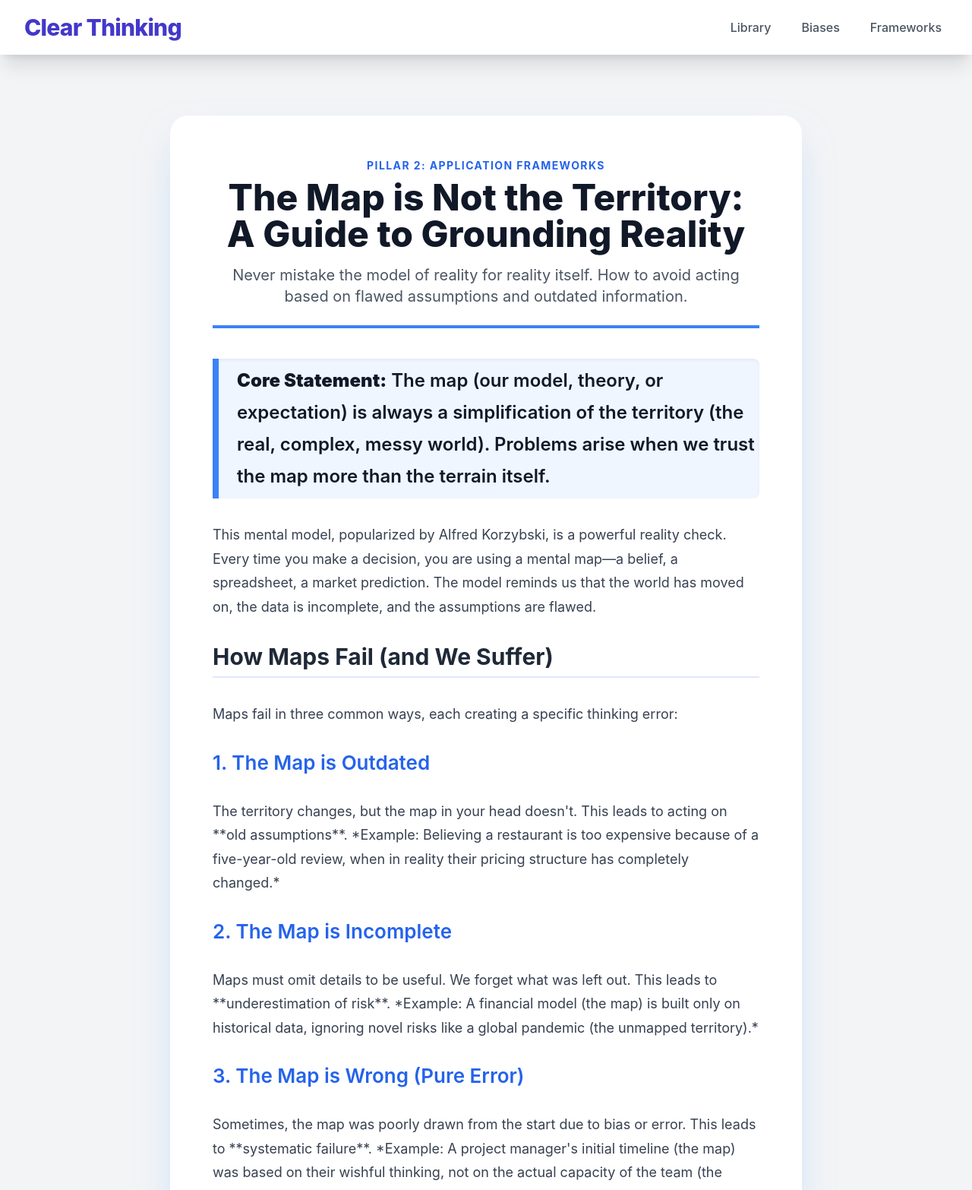
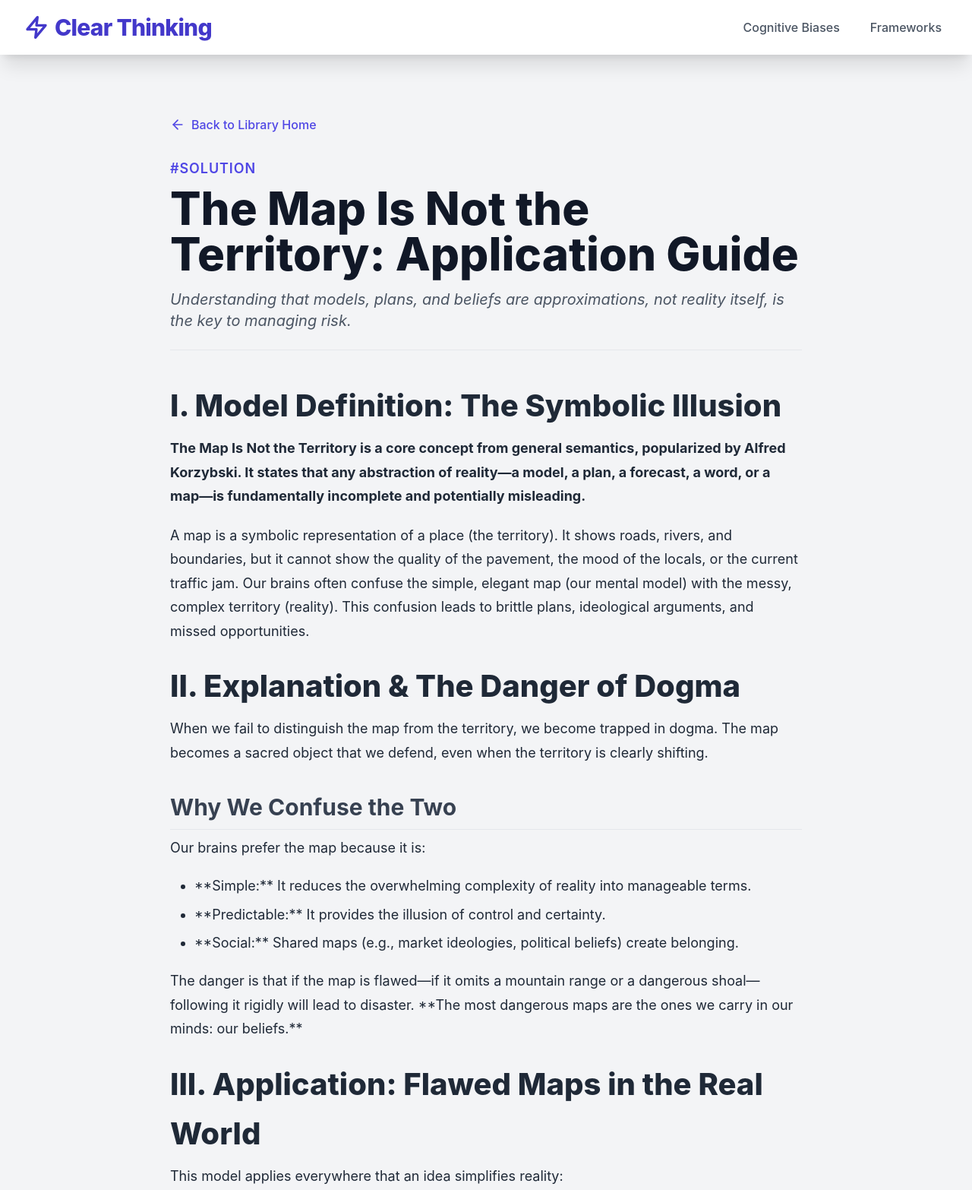
Before and after one commit to toolblaster/ClearThinking.toolblaster.com, a plain HTML site: page articles/frameworks/the-map-is-not-the-territory-application-guide.html in a window 1280 px wide. Shown: the top 1566 px of the page at 76% size. Drawn offline with nearby package versions, Linux system fonts and the light colour scheme.

Commit message:
Update the-map-is-not-the-territory-application-guide.html

```diff
--- a/articles/frameworks/the-map-is-not-the-territory-application-guide.html
+++ b/articles/frameworks/the-map-is-not-the-territory-application-guide.html
@@ -3,15 +3,21 @@
 <head>
     <meta charset="UTF-8">
     <meta name="viewport" content="width=device-width, initial-scale=1.0">
-    <title>Clear Thinking | The Map is Not the Territory: A Guide to Grounding Reality</title>
+    <title>The Map Is Not the Territory: Application Guide | Clear Thinking Library</title>
 
     <!-- 1. Tailwind CSS CDN -->
     <script src="https://cdn.tailwindcss.com"></script>
 
     <!-- 2. Integrated CSS -->
     <style>
-        body { font-family: 'Inter', -apple-system, BlinkMacSystemFont, "Segoe UI", Roboto, "Helvetica Neue", Arial, sans-serif; }
-        /* Mobile menu styles */
+        /* Base body and typography */
+        body {
+            font-family: 'Inter', -apple-system, BlinkMacSystemFont, "Segoe UI", Roboto, "Helvetica Neue", Arial, sans-serif;
+            background-color: #f7f7f7;
+            color: #1f2937;
+        }
+
+        /* Mobile menu styles (copied from index.html) */
         .hamburger {
             cursor: pointer;
             display: flex;
@@ -36,33 +42,67 @@
             transform: rotate(-45deg) translate(5px, -5px);
         }
 
-        /* Article content readability improvements */
+        /* Styling for the main article content: This ensures consistency for h2/h3/p/ul/ol inside the article-content div */
+        .article-content h2 {
+            font-size: 2.5rem; /* text-4xl */
+            font-weight: 800; /* font-extrabold */
+            margin-top: 1.5rem;
+            margin-bottom: 0.5rem;
+            color: #1f2937;
+        }
         .article-content h3 {
-            border-bottom: 2px solid #e0e7ff;
-            padding-bottom: 0.5rem;
-        }
-        .article-content h4 {
-            font-size: 1.625rem;
+            font-size: 1.875rem; /* text-3xl */
+            font-weight: 700; /* font-bold */
+            margin-top: 2rem;
+            margin-bottom: 0.5rem;
+            border-bottom: 1px solid #e5e7eb;
+            padding-bottom: 0.25rem;
+            color: #374151; /* text-gray-700 */
         }
         .article-content p {
-            line-height: 1.75;
+            margin-bottom: 1.25rem;
+            line-height: 1.75; /* leading-relaxed */
+        }
+        .article-content ul, .article-content ol {
+            margin-left: 1.5rem;
+            margin-bottom: 1.25rem;
+            padding-left: 0.5rem;
+        }
+        .article-content ul {
+            list-style-type: disc;
+        }
+        .article-content ol {
+            list-style-type: decimal;
+        }
+        .article-content li {
+            margin-bottom: 0.5rem;
+        }
+        /* Specific styling for the Indigo accent color for Frameworks */
+        .article-tag {
+            color: #4f46e5; /* Consistent Indigo accent color for Frameworks */
         }
     </style>
-    <meta name="description" content="A philosophical concept that serves as a reality check: The model of reality (the map) is not reality itself (the territory).">
+    <meta name="description" content="Understanding that models, plans, and beliefs are approximations, not reality itself, is the key to managing risk.">
 </head>
 <body class="bg-gray-100 text-gray-800 antialiased">
 
-    <!-- Header & Navigation -->
+    <!-- 1. Header & Navigation (Consistent Across Site) -->
     <header class="bg-white shadow-xl sticky top-0 z-50 transition-all duration-300">
         <div class="max-w-7xl mx-auto px-4 sm:px-6 lg:px-8 py-4 flex justify-between items-center">
-            <h1 class="text-3xl font-extrabold text-indigo-700 tracking-tight">Clear Thinking</h1>
+
+            <!-- Logo Link - Clickable, with Icon, pointing to root directory / -->
+            <a href="/" class="flex items-center space-x-2 text-indigo-700 hover:text-indigo-900 transition duration-150 group">
+                <!-- Icon for Clarity (Zap/Lightning) -->
+                <svg xmlns="http://www.w3.org/2000/svg" width="32" height="32" viewBox="0 0 24 24" fill="none" stroke="currentColor" stroke-width="2.5" stroke-linecap="round" stroke-linejoin="round" class="flex-shrink-0">
+                    <polygon points="13 2 3 14 12 14 11 22 21 10 12 10 13 2"></polygon>
+                </svg>
+                <h1 class="text-3xl font-extrabold tracking-tight">Clear Thinking</h1>
+            </a>
 
             <!-- Desktop Navigation -->
             <nav id="main-nav" class="space-x-6 hidden sm:flex">
-                <!-- Correct path is up two levels to reach the root index.html -->
-                <a href="../../index.html" class="text-gray-600 hover:text-indigo-600 font-medium transition duration-150 p-2 rounded-lg hover:bg-indigo-50">Library</a>
-                <a href="#biases" class="text-gray-600 hover:text-indigo-600 font-medium transition duration-150 p-2 rounded-lg hover:bg-indigo-50">Biases</a>
-                <a href="#frameworks" class="text-gray-600 hover:text-indigo-600 font-medium transition duration-150 p-2 rounded-lg hover:bg-indigo-50">Frameworks</a>
+                <a href="/#biases" class="text-gray-600 hover:text-[#E34037] font-medium transition duration-150 p-2 rounded-lg hover:bg-red-50">Cognitive Biases</a>
+                <a href="/#frameworks" class="text-gray-600 hover:text-indigo-600 font-medium transition duration-150 p-2 rounded-lg hover:bg-indigo-50">Frameworks</a>
             </nav>
 
             <!-- Mobile Hamburger Button -->
@@ -78,97 +118,105 @@
         <!-- Mobile Menu (Hidden by default) -->
         <div id="mobile-menu" class="hidden sm:hidden bg-white shadow-lg border-t border-gray-100 py-4 absolute w-full transition-all duration-300">
             <nav class="flex flex-col space-y-2 px-4">
-                <a href="../../index.html" class="text-gray-700 hover:bg-indigo-50 p-3 rounded-lg font-semibold transition duration-150" onclick="document.getElementById('mobile-menu').classList.add('hidden'); document.getElementById('hamburger-icon').classList.remove('menu-open');">Library</a>
-                <a href="#biases" class="text-gray-700 hover:bg-indigo-50 p-3 rounded-lg font-semibold transition duration-150" onclick="document.getElementById('mobile-menu').classList.add('hidden'); document.getElementById('hamburger-icon').classList.remove('menu-open');">Biases</a>
-                <a href="#frameworks" class="text-gray-700 hover:bg-indigo-50 p-3 rounded-lg font-semibold transition duration-150" onclick="document.getElementById('mobile-menu').classList.add('hidden'); document.getElementById('hamburger-icon').classList.remove('menu-open');">Frameworks</a>
+                <a href="/#biases" class="text-gray-700 hover:bg-red-50 p-3 rounded-lg font-semibold transition duration-150" onclick="document.getElementById('mobile-menu').classList.add('hidden'); document.getElementById('hamburger-icon').classList.remove('menu-open');">Cognitive Biases</a>
+                <a href="/#frameworks" class="text-gray-700 hover:bg-indigo-50 p-3 rounded-lg font-semibold transition duration-150" onclick="document.getElementById('mobile-menu').classList.add('hidden'); document.getElementById('hamburger-icon').classList.remove('menu-open');">Frameworks</a>
             </nav>
         </div>
     </header>
 
-    <!-- Main Content Area: Article -->
+    <!-- 2. Main Article Content Area -->
     <main class="max-w-4xl mx-auto px-4 sm:px-6 lg:px-8 py-12 sm:py-20">
-        <article class="bg-white p-6 sm:p-10 md:p-14 rounded-3xl shadow-2xl shadow-blue-300/50">
 
-            <!-- Article Header -->
-            <header class="mb-10 border-b-4 border-blue-500 pb-6 text-center">
-                <p class="text-sm font-bold text-blue-600 uppercase tracking-widest mb-2">Pillar 2: Application Frameworks</p>
-                <h2 class="text-4xl sm:text-5xl font-extrabold text-gray-900 mt-2 leading-tight">The Map is Not the Territory: A Guide to Grounding Reality</h2>
-                <p class="text-xl text-gray-600 mt-4 max-w-2xl mx-auto">Never mistake the model of reality for reality itself. How to avoid acting based on flawed assumptions and outdated information.</p>
-            </header>
+        <!-- Breadcrumb / Back Link -->
+        <div class="mb-8">
+             <a href="/" class="text-indigo-600 hover:text-indigo-800 flex items-center space-x-2 font-medium">
+                <svg xmlns="http://www.w3.org/2000/svg" width="20" height="20" viewBox="0 0 24 24" fill="none" stroke="currentColor" stroke-width="2" stroke-linecap="round" stroke-linejoin="round" class="w-5 h-5">
+                    <path d="M19 12H5"></path>
+                    <path d="M12 19l-7-7 7-7"></path>
+                </svg>
+                <span>Back to Library Home</span>
+             </a>
+        </div>
 
-            <!-- Full article content -->
-            <section class="article-content space-y-8 text-gray-700 text-lg leading-relaxed max-w-3xl mx-auto">
+        <!-- Article Hero/Metadata -->
+        <header class="mb-10 pb-6 border-b border-gray-200">
+            <p class="text-lg font-semibold article-tag uppercase tracking-wider mb-2">#Solution</p>
+            <h1 class="text-5xl md:text-6xl font-extrabold text-gray-900 leading-tight mb-4">The Map Is Not the Territory: Application Guide</h1>
+            <p class="text-xl text-gray-600 italic">Understanding that models, plans, and beliefs are approximations, not reality itself, is the key to managing risk.</p>
+        </header>
 
-                <!-- Core Statement -->
-                <p class="text-2xl font-semibold text-gray-900 border-l-8 border-blue-500 pl-6 py-2 bg-blue-50 rounded-r-lg shadow-inner">
-                    <strong>Core Statement:</strong> The map (our model, theory, or expectation) is always a simplification of the territory (the real, complex, messy world). Problems arise when we trust the map more than the terrain itself.
-                </p>
+        <!-- Article Body - ADD ALL ARTICLE TEXT CONTENT HERE -->
+        <div class="article-content text-lg leading-relaxed text-gray-800">
 
-                <p>This mental model, popularized by Alfred Korzybski, is a powerful reality check. Every time you make a decision, you are using a mental map—a belief, a spreadsheet, a market prediction. The model reminds us that the world has moved on, the data is incomplete, and the assumptions are flawed.</p>
+            <h2>I. Model Definition: The Symbolic Illusion</h2>
 
-                <h3 class="text-3xl font-bold text-gray-800 mt-12 mb-4">How Maps Fail (and We Suffer)</h3>
-                <p>Maps fail in three common ways, each creating a specific thinking error:</p>
+            <p><strong>The Map Is Not the Territory is a core concept from general semantics, popularized by Alfred Korzybski. It states that any abstraction of reality—a model, a plan, a forecast, a word, or a map—is fundamentally incomplete and potentially misleading.</strong></p>
 
-                <h4 class="text-2xl font-semibold text-blue-600 mb-2">1. The Map is Outdated</h4>
-                <p>The territory changes, but the map in your head doesn't. This leads to acting on **old assumptions**. *Example: Believing a restaurant is too expensive because of a five-year-old review, when in reality their pricing structure has completely changed.*</p>
+            <p>A map is a symbolic representation of a place (the territory). It shows roads, rivers, and boundaries, but it cannot show the quality of the pavement, the mood of the locals, or the current traffic jam. Our brains often confuse the simple, elegant map (our mental model) with the messy, complex territory (reality). This confusion leads to brittle plans, ideological arguments, and missed opportunities.</p>
 
-                <h4 class="text-2xl font-semibold text-blue-600 mt-8 mb-2">2. The Map is Incomplete</h4>
-                <p>Maps must omit details to be useful. We forget what was left out. This leads to **underestimation of risk**. *Example: A financial model (the map) is built only on historical data, ignoring novel risks like a global pandemic (the unmapped territory).*</p>
+            <h2>II. Explanation & The Danger of Dogma</h2>
 
-                <h4 class="text-2xl font-semibold text-blue-600 mt-8 mb-2">3. The Map is Wrong (Pure Error)</h4>
-                <p>Sometimes, the map was poorly drawn from the start due to bias or error. This leads to **systematic failure**. *Example: A project manager's initial timeline (the map) was based on their wishful thinking, not on the actual capacity of the team (the territory).*</p>
+            <p>When we fail to distinguish the map from the territory, we become trapped in dogma. The map becomes a sacred object that we defend, even when the territory is clearly shifting.</p>
 
-                <h3 class="text-3xl font-bold text-gray-800 mt-12 mb-6 border-b-0">Toolkit: Grounding Checks</h3>
+            <h3>Why We Confuse the Two</h3>
+            <p>Our brains prefer the map because it is:</p>
+            <ul>
+                <li>**Simple:** It reduces the overwhelming complexity of reality into manageable terms.</li>
+                <li>**Predictable:** It provides the illusion of control and certainty.</li>
+                <li>**Social:** Shared maps (e.g., market ideologies, political beliefs) create belonging.</li>
+            </ul>
+            <p>The danger is that if the map is flawed—if it omits a mountain range or a dangerous shoal—following it rigidly will lead to disaster. **The most dangerous maps are the ones we carry in our minds: our beliefs.**</p>
 
-                <!-- Toolkit Container -->
-                <div class="bg-blue-50 p-8 rounded-2xl shadow-inner shadow-blue-200/50 space-y-8 border border-blue-100">
-                    <p class="text-lg font-medium text-gray-700">Use these practices to regularly verify your mental maps against the real territory.</p>
+            <h2>III. Application: Flawed Maps in the Real World</h2>
 
-                    <!-- Toolkit Item 1 -->
-                    <div class="bg-white p-6 rounded-xl shadow-lg border-t-4 border-blue-500 transition hover:shadow-xl">
-                        <h4 class="text-2xl font-extrabold text-blue-700 mb-3">The "Go Look" Audit</h4>
-                        <p class="mb-3 font-medium text-gray-800">Before a major decision, force yourself to interact directly with the territory. If you're deciding on a new product, **go talk to customers**—don't just read the survey data. If you're changing a process, **go watch the people** who actually execute the process.</p>
-                    </div>
+            <p>This model applies everywhere that an idea simplifies reality:</p>
 
-                    <!-- Toolkit Item 2 -->
-                    <div class="bg-white p-6 rounded-xl shadow-lg border-t-4 border-blue-500 transition hover:shadow-xl">
-                        <h4 class="text-2xl font-extrabold text-blue-700 mb-3">Define the Map's Borders</h4>
-                        <p class="mb-3 font-medium text-gray-800">Identify the specific **assumptions** and **data limitations** of your map. For any plan, list the top three things that, if proven wrong tomorrow, would invalidate the entire plan. By knowing the borders, you know where the map stops being useful.</p>
-                    </div>
+            <h3>1. Financial Models (The Illusion of Precision)</h3>
+            <p>A spreadsheet predicting your investment returns over 30 years is a map. It might look precise, with formulas and charts. However, the territory (the actual market) includes wars, pandemics, technological disruptions, and irrational human behavior that cannot be accounted for. Believing the model's precision is guaranteed can lead to excessive risk-taking.</p>
 
-                    <!-- Toolkit Item 3 -->
-                    <div class="bg-white p-6 rounded-xl shadow-lg border-t-4 border-blue-500 transition hover:shadow-xl">
-                        <h4 class="text-2xl font-extrabold text-blue-700 mb-3">Favor Small Experiments over Grand Theory</h4>
-                        <p class="mb-3 font-medium text-gray-800">Instead of building a year-long plan based on a theory, test a minimal viable version of the theory in the real world. Small, rapid tests are fast ways to find and fix errors in the map.</p>
-                    </div>
-                </div>
+            <h3>2. Job Descriptions (The Static Role)</h3>
+            <p>A job description (JD) is the map of a role. It describes duties, required skills, and reporting lines. The territory is the actual job, which involves unforeseen crises, team dynamics, new projects, and the constantly evolving market. An employee who sticks rigidly to the map (the JD) will be less effective than one who adapts to the territory (the company's current needs).</p>
 
-                <p class="pt-8 border-t border-gray-200 mt-12 text-center text-xl font-medium text-gray-600">
-                    The best leaders are not those who draw the most beautiful maps, but those who are willing to throw the map away when the territory demands it.
-                </p>
+            <h3>3. Performance Reviews (The Snapshot Error)</h3>
+            <p>A performance review is a map of an employee's contributions over the past year. It is a collection of summaries and metrics. The territory is the employee's continuous learning, day-to-day effort, and impact on team morale—much of which cannot be captured by metrics. Judging the person solely by the review is confusing the symbolic summary (the map) with the complex reality (the territory).</p>
 
-            </section>
-        </article>
+            <h2>IV. Toolkit: Reality Testing (The Map Check)</h2>
+
+            <p>To ensure you're adjusting to the territory, not just the map, use these three steps:</p>
+
+            <ol>
+                <li>**Seek Anti-Correlations:** Instead of looking for data that confirms your map (Confirmation Bias), actively search for the single piece of data that actively contradicts it. If your map says "this investment is safe," look for evidence showing why it's catastrophically risky.</li>
+                <li>**Walk the Ground:** Move away from your screen, spreadsheet, or meeting room and engage directly with the territory. If you're planning a sales strategy, talk directly to five customers. If you're building a product, use it yourself. Direct experience is the only reliable way to update a map.</li>
+                <li>**Ask: "What is Excluded?":** Always assume your map is incomplete. Before making a decision, list three things your model/plan/belief *does not* account for. (e.g., "My budget plan doesn't account for rising interest rates, my child's future education, or unexpected medical expenses.") These exclusions represent the blank spaces on your map where risk hides.</li>
+            </ol>
+            <p>The best thinkers treat their maps as disposable tools, ready to be updated or thrown away the moment they diverge from reality.</p>
+
+        </div>
+        <!-- Article Body - END -->
+
     </main>
 
-    <!-- Footer -->
-    <footer class="bg-gray-900 mt-20">
-        <div class="max-w-7xl mx-auto py-10 px-4 sm:px-6 lg:px-8 text-center text-gray-400">
-            <p class="text-lg font-semibold text-white">&copy; <span id="current-year-map"></span> Clear Thinking | A Toolblaster Sub-Brand.</p>
-            <p class="mt-2 text-sm text-gray-500">A timeless library built with Custom HTML, Tailwind, and Clear Thinking.</p>
+    <!-- 3. Footer (Consistent Across Site) -->
+    <footer class="bg-white shadow-2xl shadow-indigo-300/60 mt-20 border-t border-indigo-400">
+        <div class="max-w-7xl mx-auto py-6 px-4 sm:px-6 lg:px-8 text-center">
+            <p class="text-lg font-semibold text-gray-900">
+                &copy; <span id="current-year"></span> Clear Thinking Library |
+                <a href="https://toolblaster.com" target="_blank" class="text-indigo-600 hover:text-indigo-800 transition duration-150 font-bold">Toolblaster.com</a>
+            </p>
+            <p class="mt-1 text-sm text-gray-600">A curated collection of essential mental models and biases for better decision-making.</p>
         </div>
     </footer>
 
-    <!-- 3. Integrated JavaScript -->
+    <!-- 4. Integrated JavaScript (Consistent Across Site) -->
     <script>
         // Logic for Footer Year Update
         document.addEventListener('DOMContentLoaded', () => {
-            const yearSpan = document.getElementById('current-year-map');
+            const yearSpan = document.getElementById('current-year');
             if (yearSpan) {
                 yearSpan.textContent = new Date().getFullYear();
             }
 
-            // Logic for Mobile Menu Toggle (Reused across all articles)
+            // Logic for Mobile Menu Toggle
             const menuToggle = document.getElementById('menu-toggle');
             const mobileMenu = document.getElementById('mobile-menu');
             const hamburgerIcon = document.getElementById('hamburger-icon');
@@ -177,14 +225,6 @@
                 menuToggle.addEventListener('click', () => {
                     const isHidden = mobileMenu.classList.toggle('hidden');
                     hamburgerIcon.classList.toggle('menu-open', !isHidden);
-
-                    // Close menu if a link is clicked
-                    mobileMenu.querySelectorAll('a').forEach(link => {
-                        link.addEventListener('click', () => {
-                            mobileMenu.classList.add('hidden');
-                            hamburgerIcon.classList.remove('menu-open');
-                        });
-                    });
                 });
             }
         });
```
